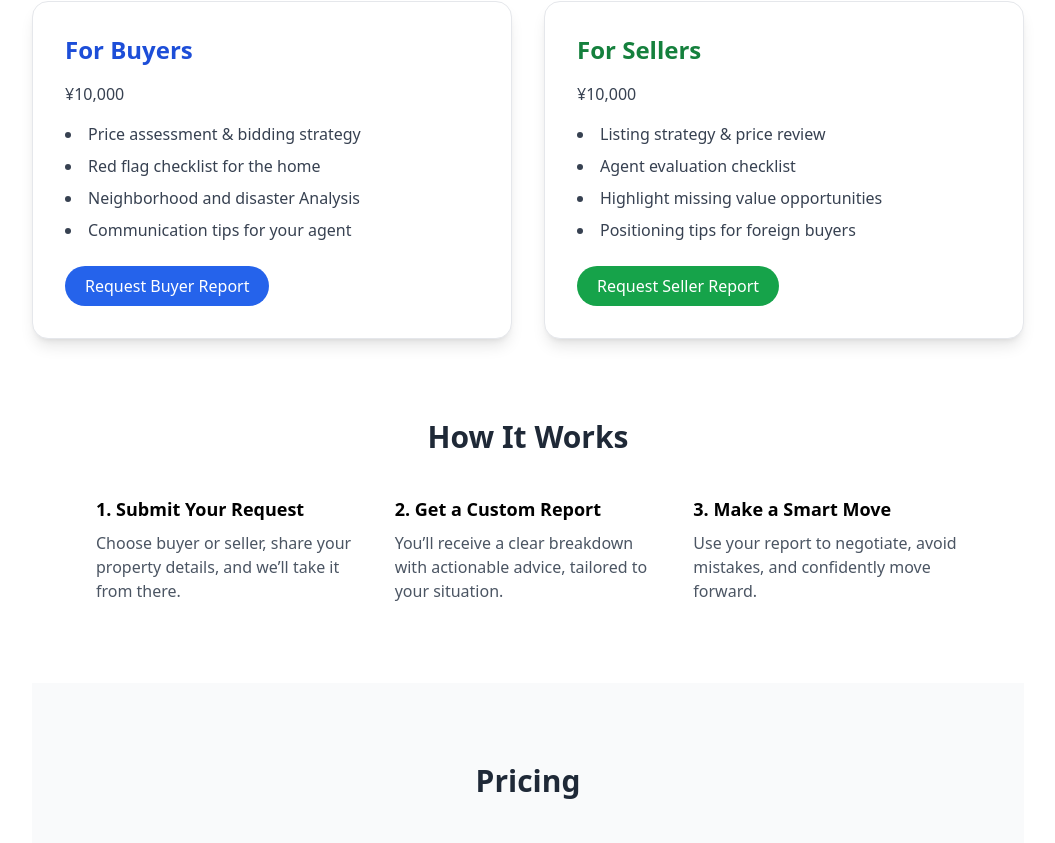
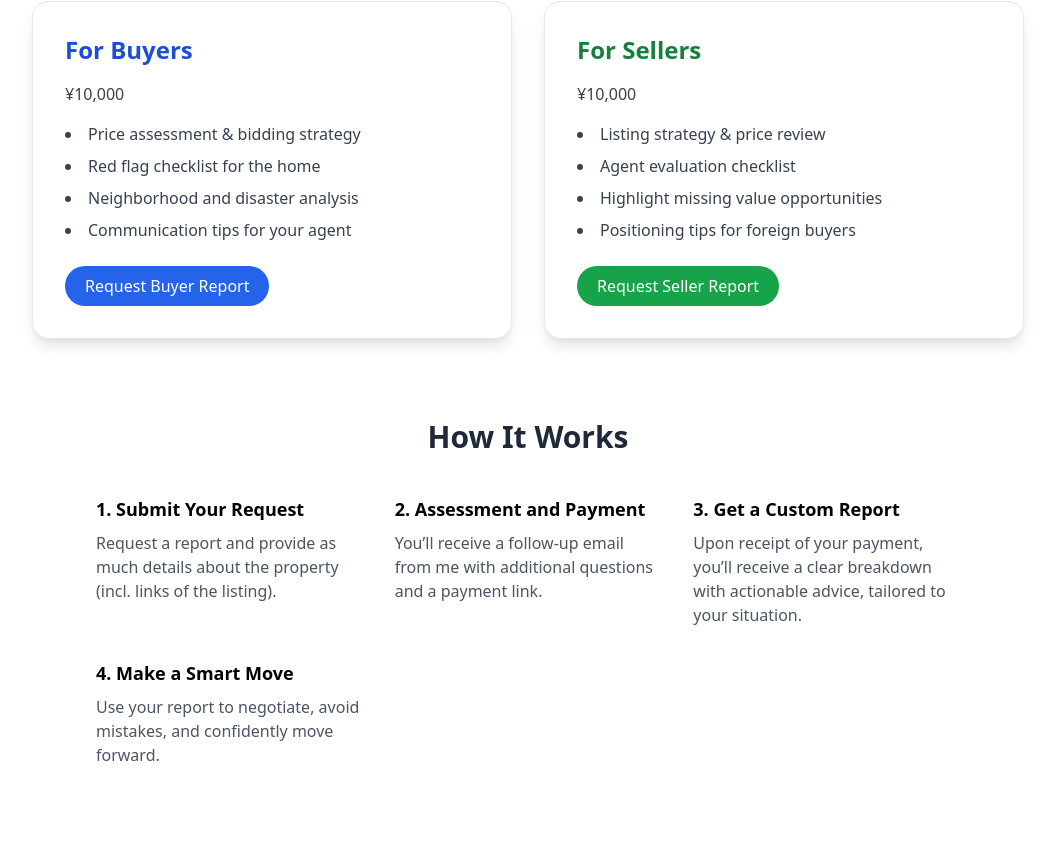
Before and after one commit to ShinobiGumi/Japan-Home-Valuation, a Next.js app: page / in a window 1280 px wide. Shown: the part 388-1231 px from the top of the page, without its empty margins (112-1167 px from the left). Built offline with nearby package versions, Linux system fonts and the light colour scheme.

Commit message:
update homepage

```diff
--- a/pages/index.tsx
+++ b/pages/index.tsx
@@ -24,7 +24,7 @@ export default function Home() {
             <ul className="list-disc list-inside text-gray-700 space-y-2">
               <li>Price assessment & bidding strategy</li>
               <li>Red flag checklist for the home</li>
-              <li>Neighborhood and disaster Analysis</li>
+              <li>Neighborhood and disaster analysis</li>
               <li>Communication tips for your agent</li>
             </ul>
             <a href="/request">
@@ -56,20 +56,24 @@ export default function Home() {
         <div className="grid md:grid-cols-3 gap-8 text-left">
           <div>
             <h3 className="font-semibold text-lg mb-2">1. Submit Your Request</h3>
-            <p className="text-gray-600">Choose buyer or seller, share your property details, and we’ll take it from there.</p>
+            <p className="text-gray-600">Request a report and provide as much details about the property (incl. links of the listing).</p>
           </div>
           <div>
-            <h3 className="font-semibold text-lg mb-2">2. Get a Custom Report</h3>
-            <p className="text-gray-600">You’ll receive a clear breakdown with actionable advice, tailored to your situation.</p>
+            <h3 className="font-semibold text-lg mb-2">2. Assessment and Payment</h3>
+            <p className="text-gray-600">You’ll receive a follow-up email from me with additional questions and a payment link.</p>
           </div>
           <div>
-            <h3 className="font-semibold text-lg mb-2">3. Make a Smart Move</h3>
+            <h3 className="font-semibold text-lg mb-2">3. Get a Custom Report</h3>
+            <p className="text-gray-600">Upon receipt of your payment, you’ll receive a clear breakdown with actionable advice, tailored to your situation.</p>
+          </div>
+          <div>
+            <h3 className="font-semibold text-lg mb-2">4. Make a Smart Move</h3>
             <p className="text-gray-600">Use your report to negotiate, avoid mistakes, and confidently move forward.</p>
           </div>
         </div>
       </section>
 
-      <section className="bg-gray-50 py-20 px-4 text-center">
+      {/* <section className="bg-gray-50 py-20 px-4 text-center">
         <h2 className="text-3xl font-bold mb-10 text-gray-800">Pricing</h2>
         <div className="max-w-3xl mx-auto">
           <p className="text-gray-700 mb-6">Clear and simple pricing for both buyers and sellers.</p>
@@ -100,7 +104,7 @@ export default function Home() {
             </div>
           </div>
         </div>
-      </section>
+      </section> */}
 
         <p className="mt-16 text-gray-500">
           Have questions? <a href="/contact" className="text-blue-600 underline">Contact me here</a>.
```
